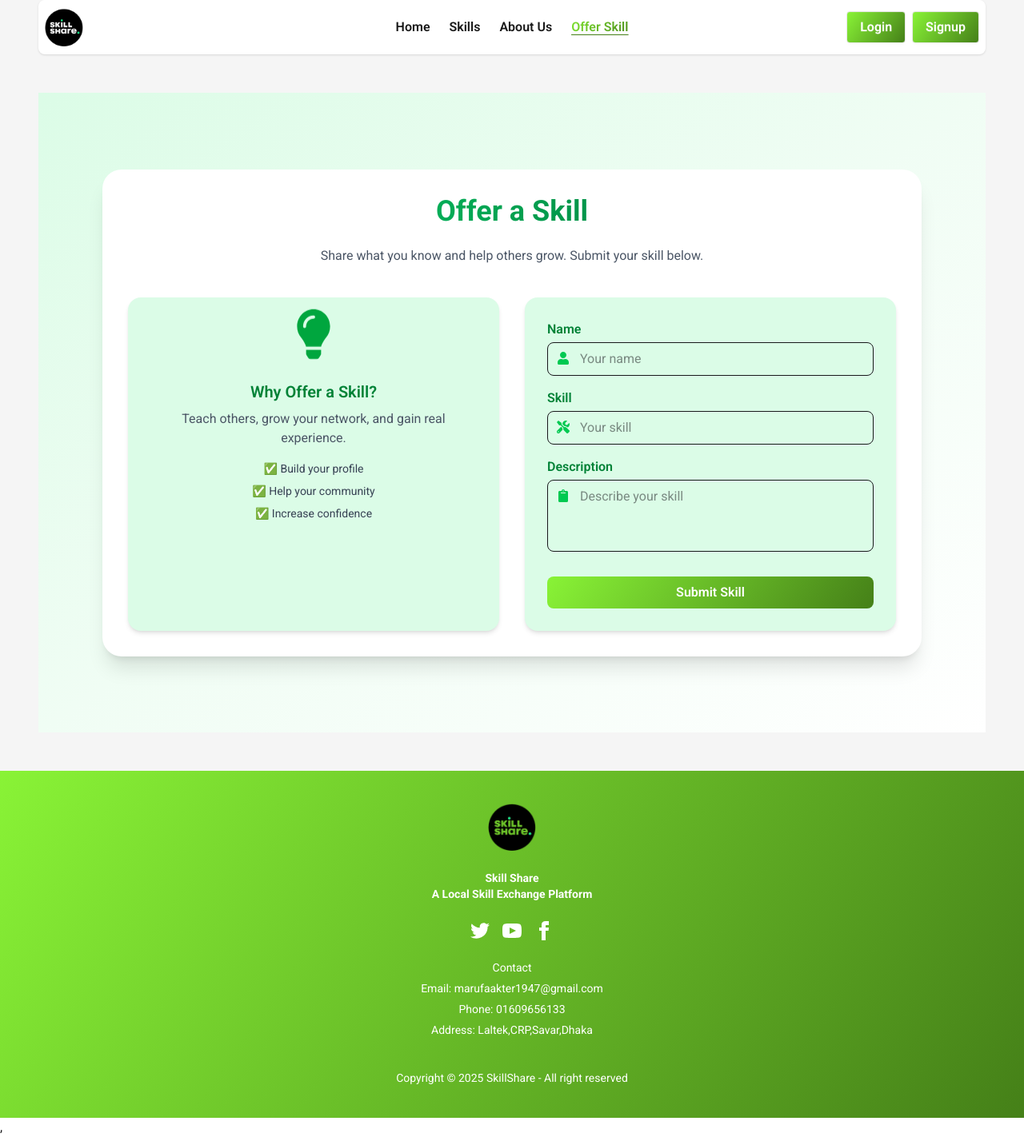
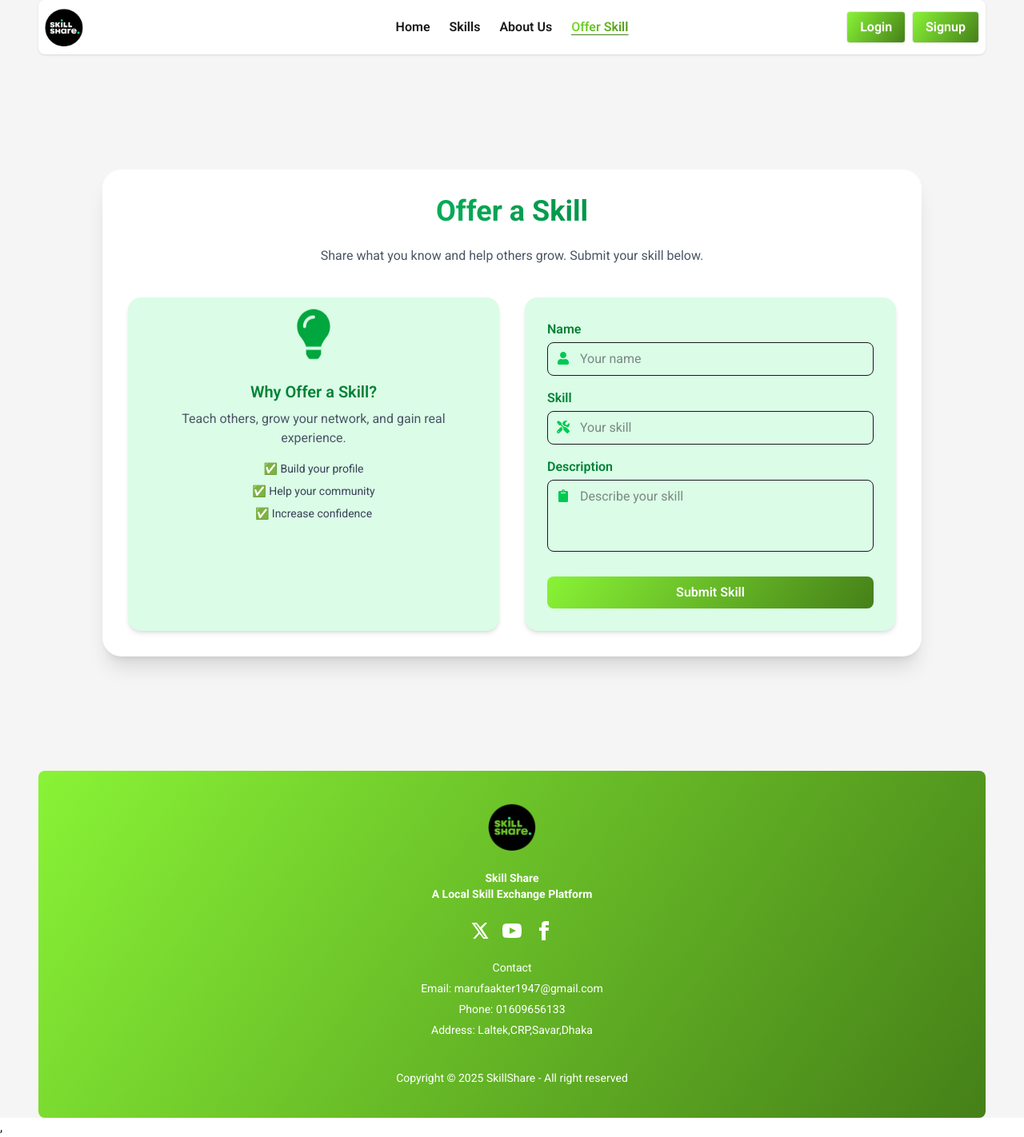
Before and after one commit to marufaakter1947/skill-share-a-local-skill-exchange-platform, a React (Vite) app: page /offer-skill in a window 1280 px wide. Shown: the whole page at 80% size. Built offline with nearby package versions, Linux system fonts and the light colour scheme; no server answers.

Commit message:
FIx some design

```diff
--- a/src/Components/Footer.jsx
+++ b/src/Components/Footer.jsx
@@ -3,7 +3,8 @@ import logoImg from "../assets/Images/logo1.png";
 
 const Footer = () => {
   return (
-    <footer className="footer footer-horizontal footer-center bg-[linear-gradient(125.07deg,#89F336,#458018)] text-white p-10">
+    <div className="max-w-7xl  mx-auto w-full px-4 md:px-8 lg:px-12  flex-1 ">
+<footer className="footer footer-horizontal footer-center bg-[linear-gradient(125.07deg,#89F336,#458018)] text-white p-10 rounded-lg">
       <aside className=" space-y-4">
         <img className="h-15 w-15" src={logoImg} alt="" />
         <p className="font-bold">
@@ -12,17 +13,19 @@ const Footer = () => {
         </p>
         <nav>
           <div className="grid grid-flow-col gap-4">
-            <a href="https://x.com/" target="_blank">
+            <a href="https://x.com/" target="_blank" rel="noreferrer">
               <svg
-                xmlns="http://www.w3.org/2000/svg"
+                viewBox="0 0 24 24"
                 width="24"
                 height="24"
-                viewBox="0 0 24 24"
-                className="fill-current"
+                fill="currentColor"
+                className=" transition"
+                xmlns="http://www.w3.org/2000/svg"
               >
-                <path d="M24 4.557c-.883.392-1.832.656-2.828.775 1.017-.609 1.798-1.574 2.165-2.724-.951.564-2.005.974-3.127 1.195-.897-.957-2.178-1.555-3.594-1.555-3.179 0-5.515 2.966-4.797 6.045-4.091-.205-7.719-2.165-10.148-5.144-1.29 2.213-.669 5.108 1.523 6.574-.806-.026-1.566-.247-2.229-.616-.054 2.281 1.581 4.415 3.949 4.89-.693.188-1.452.232-2.224.084.626 1.956 2.444 3.379 4.6 3.419-2.07 1.623-4.678 2.348-7.29 2.04 2.179 1.397 4.768 2.212 7.548 2.212 9.142 0 14.307-7.721 13.995-14.646.962-.695 1.797-1.562 2.457-2.549z"></path>
+                <path d="M18.244 2H21l-6.52 7.455L22.5 22h-6.27l-4.91-6.15L5.99 22H3.23l7-8.02L1.5 2h6.42l4.44 5.55L18.244 2ZM16.75 20h1.73L7.4 4H5.56l11.19 16Z" />
               </svg>
             </a>
+
             <a href="https://www.youtube.com/" target="_blank">
               <svg
                 xmlns="http://www.w3.org/2000/svg"
@@ -63,6 +66,8 @@ const Footer = () => {
         Copyright © {new Date().getFullYear()} SkillShare - All right reserved
       </p>
     </footer>
+    </div>
+
   );
 };
 
--- a/src/Components/TopRatedProviders.jsx
+++ b/src/Components/TopRatedProviders.jsx
@@ -59,7 +59,7 @@ const TopRatedProviders = () => {
         {topProviders.length > 3 && (
           <button
             onClick={() => setShowAll(!showAll)}
-            className="mt-6 w-full bg-yellow-500 text-white font-semibold py-2 rounded hover:bg-yellow-600 transition"
+            className="mt-6 w-full bg-[linear-gradient(125.07deg,#89F336,#458018)] text-white font-semibold py-2 rounded hover:bg-yellow-600 transition"
           >
             {showAll ? "See Less" : "See More"}
           </button>
--- a/src/Components/Works.jsx
+++ b/src/Components/Works.jsx
@@ -4,7 +4,7 @@ const Works = () => {
   return (
     <section className="py-16">
       <div className="max-w-5xl mx-auto px-4 text-center">
-        <h2 className="text-3xl font-bold text-blue-900 mb-2 animate__animated animate__bounce animate__infinite animate__slow">
+        <h2 className="text-3xl font-bold text-green-700 mb-2 animate__animated animate__bounce animate__infinite animate__slow">
           How SkillShare Works
         </h2>
         <p className="text-gray-500 mb-12">
--- a/src/Pages/Home.jsx
+++ b/src/Pages/Home.jsx
@@ -17,7 +17,7 @@ const Home = () => {
 
       <div>
         <div>
-          <h1 className="text-[30px] md:text-[48px] font-bold text-center mb-4 mt-8 animate__animated animate__bounce animate__infinite animate__slow ">
+          <h1 className="text-[30px] text-green-700 md:text-[48px] font-bold text-center mb-4 mt-8 animate__animated animate__bounce animate__infinite animate__slow ">
             Popular Skills
           </h1>
           <p className="text-xl text-[#627382] text-center mb-10">
--- a/src/Pages/Offer-skill.jsx
+++ b/src/Pages/Offer-skill.jsx
@@ -38,7 +38,7 @@ import { FaLightbulb, FaUser, FaTools, FaClipboard } from "react-icons/fa";
 
 const OfferSkill = () => {
   return (
-    <div className="min-h-screen bg-linear-to-br from-green-100 via-green-50 to-white flex items-center">
+    <div className="min-h-screen  flex items-center">
       <div className="max-w-5xl mx-auto p-8 bg-white rounded-3xl shadow-xl animate-fadeIn">
 
         <h1 className="text-4xl font-bold mb-6 text-center bg-linear-to-r from-green-400 to-green-800 bg-clip-text text-transparent animate-slideDown">
--- a/src/Pages/Skills.jsx
+++ b/src/Pages/Skills.jsx
@@ -7,7 +7,7 @@ const Skills = () => {
 
   return (
     <div>
-      <h1 className="text-[48px] font-bold text-center mb-4  ">All Skills</h1>
+      <h1 className="text-[48px] text-green-700 font-bold text-center mb-4  ">All Skills</h1>
       <p className="text-xl text-[#627382] text-center mb-10">
         Explore Every Skill — From Coding to Cooking!
       </p>
```
